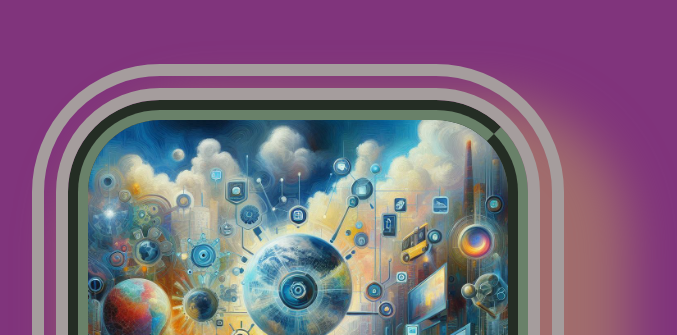
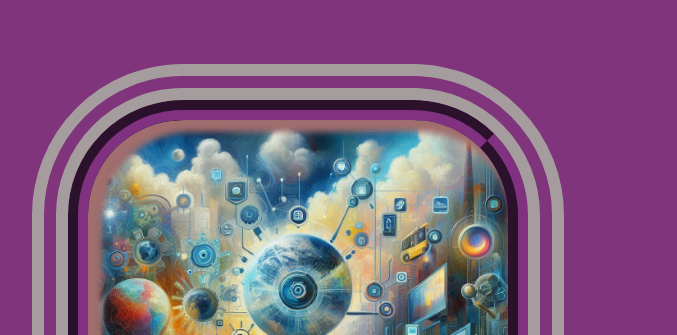
Before and after one commit to ThaisDavilla/descodificadas-boxmodel, a plain HTML site: page index.html in a window 1280 px wide. Shown: the top 335 px of the page, without its empty margins (342-1019 px from the left). Drawn offline with Linux system fonts and the light colour scheme.

Commit message:
Up date border.

```diff
--- a/style.css
+++ b/style.css
@@ -1,5 +1,5 @@
-body{
-    background: #80347C;
+body {
+  background: #80347c;
 }
 div {
   width: 400px;
@@ -7,12 +7,14 @@ div {
 
   border-width: 20px;
   border-style: groove;
-  border-color: rgb(105, 129, 105);
-  border-radius: 20%;
+  border-color: rgb(128, 50, 128);
+  border-radius: 25%;
 
   background-image: url(imagens/front.jpg);
+
   text-align: center;
-  box-shadow: 50px 50px 50px 50px rgb(161, 109, 109);
+
+  box-shadow: inset 8px 6px 6px 6px rgb(161, 109, 109);
   background-size: cover;
 
   padding: 10px;
```
